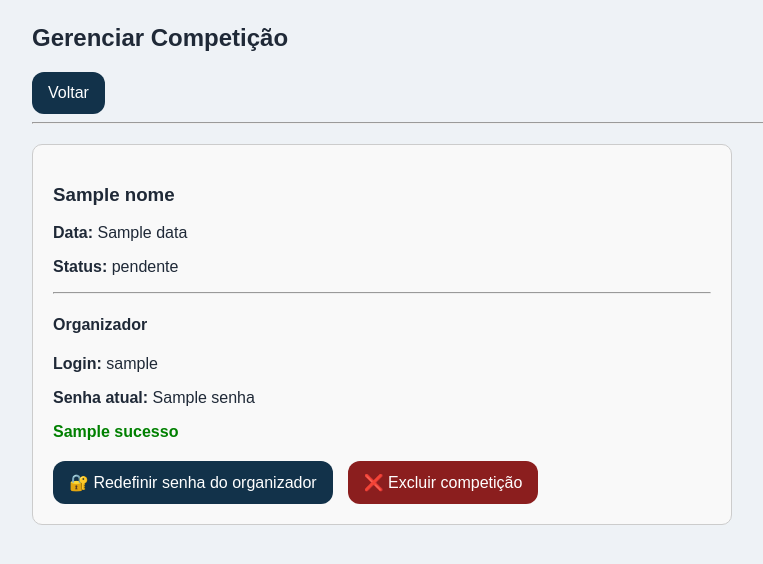
After one commit to thalismaschio90-wq/volei-sistema-web, a Flask app: template templates/gerenciar_competicao_superadmin.html in a window 1280 px wide. The commit adds this page. Shown: the top 564 px of the page, without its empty margins (24-787 px from the left). Run offline with Flask 3, Linux system fonts and the light colour scheme; the template is opened without the code that fills it: most values are stand-ins (such as "Sample title", 1, 10 or a date in 2020).

Commit message:
mensagem7845

```diff
--- a/app.py
+++ b/app.py
@@ -83,6 +83,42 @@ def gerar_login_organizador(nome_competicao, usuarios_existentes):
     return login
 
 
+def gerar_chave_equipe(nome_equipe, competicao_vinculada, equipes_existentes):
+    base_nome = nome_equipe.strip().lower()
+    caracteres_invalidos = ".,;:/\\|!?@#$%¨&*()[]{}=+´`~^'\""
+    for c in caracteres_invalidos:
+        base_nome = base_nome.replace(c, "")
+    base_nome = base_nome.replace("-", " ")
+    base_nome = "_".join(base_nome.split())
+
+    base_comp = (competicao_vinculada or "sem_competicao").strip().lower()
+    for c in caracteres_invalidos:
+        base_comp = base_comp.replace(c, "")
+    base_comp = base_comp.replace("-", " ")
+    base_comp = "_".join(base_comp.split())
+
+    chave_base = f"{base_nome}__{base_comp}"
+    chave = chave_base
+    contador = 1
+
+    while chave in equipes_existentes:
+        chave = f"{chave_base}_{contador}"
+        contador += 1
+
+    return chave
+
+
+def nome_equipe_por_chave(dados, chave_equipe):
+    if not chave_equipe:
+        return None
+
+    equipe = dados.get("equipes", {}).get(chave_equipe)
+    if equipe:
+        return equipe.get("nome", chave_equipe)
+
+    return chave_equipe
+
+
 def garantir_estrutura_dados(dados):
     if not dados or not isinstance(dados, dict):
         dados = {}
@@ -111,6 +147,8 @@ def garantir_estrutura_dados(dados):
             usuario["equipe"] = None
         if "competicao_vinculada" not in usuario:
             usuario["competicao_vinculada"] = ""
+        if "acesso_ate" not in usuario:
+            usuario["acesso_ate"] = ""
 
     return dados
 
@@ -269,9 +307,9 @@ def minha_conta():
             else:
                 dados["usuarios"][novo_login] = dados["usuarios"].pop(login_atual)
 
-                nome_eq = dados["usuarios"][novo_login].get("equipe")
-                if nome_eq and nome_eq in dados.get("equipes", {}):
-                    dados["equipes"][nome_eq]["login"] = novo_login
+                chave_eq = dados["usuarios"][novo_login].get("equipe")
+                if chave_eq and chave_eq in dados.get("equipes", {}):
+                    dados["equipes"][chave_eq]["login"] = novo_login
 
                 for _, comp in dados.get("competicoes", {}).items():
                     organizador = comp.get("organizador", {})
@@ -302,9 +340,9 @@ def minha_conta():
             else:
                 dados["usuarios"][login_atual]["senha"] = nova_senha
 
-                nome_eq = dados["usuarios"][login_atual].get("equipe")
-                if nome_eq and nome_eq in dados.get("equipes", {}):
-                    dados["equipes"][nome_eq]["senha"] = nova_senha
+                chave_eq = dados["usuarios"][login_atual].get("equipe")
+                if chave_eq and chave_eq in dados.get("equipes", {}):
+                    dados["equipes"][chave_eq]["senha"] = nova_senha
 
                 for _, comp in dados.get("competicoes", {}).items():
                     organizador = comp.get("organizador", {})
@@ -333,7 +371,6 @@ def usuarios():
     if not exige_login():
         return redirect(url_for("login"))
 
-    # AGORA SÓ ORGANIZADOR PODE GERENCIAR USUÁRIOS
     if not exige_perfil(["organizador"]):
         return redirect(url_for("index"))
 
@@ -346,7 +383,9 @@ def usuarios():
 
     for login, usuario in dados["usuarios"].items():
         if usuario.get("competicao_vinculada", "") == competicao_vinculada:
-            usuarios_filtrados[login] = usuario
+            usuario_copia = dict(usuario)
+            usuario_copia["equipe_nome_exibicao"] = nome_equipe_por_chave(dados, usuario.get("equipe"))
+            usuarios_filtrados[login] = usuario_copia
 
     return render_template("usuarios.html", usuarios=usuarios_filtrados)
 
@@ -356,7 +395,6 @@ def novo_usuario():
     if not exige_login():
         return redirect(url_for("login"))
 
-    # AGORA SÓ ORGANIZADOR PODE CRIAR USUÁRIOS
     if not exige_perfil(["organizador"]):
         return redirect(url_for("index"))
 
@@ -405,7 +443,6 @@ def editar_usuario(login_usuario):
     if not exige_login():
         return redirect(url_for("login"))
 
-    # AGORA SÓ ORGANIZADOR EDITA USUÁRIOS OPERACIONAIS
     if not exige_perfil(["organizador"]):
         return redirect(url_for("index"))
 
@@ -478,9 +515,9 @@ def equipes():
         competicao_vinculada = usuario_atual.get("competicao_vinculada", "")
         equipes_filtradas = {}
 
-        for nome, equipe in lista_equipes.items():
+        for chave, equipe in lista_equipes.items():
             if equipe.get("competicao_vinculada", "") == competicao_vinculada:
-                equipes_filtradas[nome] = equipe
+                equipes_filtradas[chave] = equipe
 
         lista_equipes = equipes_filtradas
 
@@ -492,7 +529,7 @@ def nova_equipe():
     if not exige_login():
         return redirect(url_for("login"))
 
-    if not exige_perfil(["superadmin", "organizador"]):
+    if not exige_perfil(["organizador"]):
         return redirect(url_for("index"))
 
     erro = None
@@ -505,43 +542,46 @@ def nova_equipe():
 
         if not nome:
             erro = "O nome da equipe é obrigatório."
-        elif nome in dados.get("equipes", {}):
-            erro = "Equipe já existe."
         else:
-            login = gerar_login_equipe(nome, dados["usuarios"])
-            senha = gerar_senha()
+            usuario_atual = dados["usuarios"].get(nome_usuario_atual(), {})
+            competicao_vinculada = usuario_atual.get("competicao_vinculada", "")
 
-            competicao_vinculada = ""
-            if perfil_atual() == "organizador":
-                usuario_atual = dados["usuarios"].get(nome_usuario_atual(), {})
-                competicao_vinculada = usuario_atual.get("competicao_vinculada", "")
+            for equipe in dados.get("equipes", {}).values():
+                if equipe.get("nome") == nome and equipe.get("competicao_vinculada") == competicao_vinculada:
+                    erro = "Já existe uma equipe com esse nome nesta competição."
+                    break
 
-            dados["equipes"][nome] = {
-                "nome": nome,
-                "login": login,
-                "senha": senha,
-                "atletas": [],
-                "competicao_vinculada": competicao_vinculada
-            }
+            if not erro:
+                login = gerar_login_equipe(nome, dados["usuarios"])
+                senha = gerar_senha()
+                chave_equipe = gerar_chave_equipe(nome, competicao_vinculada, dados["equipes"])
 
-            dados["usuarios"][login] = {
-                "nome": nome,
-                "senha": senha,
-                "perfil": "equipe",
-                "ativo": True,
-                "equipe": nome,
-                "acesso_ate": "",
-                "competicao_vinculada": competicao_vinculada
-            }
+                dados["equipes"][chave_equipe] = {
+                    "nome": nome,
+                    "login": login,
+                    "senha": senha,
+                    "atletas": [],
+                    "competicao_vinculada": competicao_vinculada
+                }
 
-            salvar_dados(dados)
+                dados["usuarios"][login] = {
+                    "nome": nome,
+                    "senha": senha,
+                    "perfil": "equipe",
+                    "ativo": True,
+                    "equipe": chave_equipe,
+                    "acesso_ate": "",
+                    "competicao_vinculada": competicao_vinculada
+                }
 
-            sucesso = "Equipe criada."
-            dados_gerados = {
-                "nome_equipe": nome,
-                "login": login,
-                "senha": senha
-            }
+                salvar_dados(dados)
+
+                sucesso = "Equipe criada."
+                dados_gerados = {
+                    "nome_equipe": nome,
+                    "login": login,
+                    "senha": senha
+                }
 
     return render_template(
         "nova_equipe.html",
@@ -560,12 +600,12 @@ def meu_time():
         return redirect(url_for("login"))
 
     dados = garantir_estrutura_dados(obter_dados())
-    nome_equipe = equipe_atual()
+    chave_equipe = equipe_atual()
 
-    if not nome_equipe or nome_equipe not in dados.get("equipes", {}):
+    if not chave_equipe or chave_equipe not in dados.get("equipes", {}):
         return redirect(url_for("logout"))
 
-    equipe = dados["equipes"][nome_equipe]
+    equipe = dados["equipes"][chave_equipe]
     erro = None
     sucesso = None
 
@@ -643,11 +683,11 @@ def aprovacoes():
 
     if request.method == "POST":
         acao = request.form.get("acao", "").strip()
-        equipe_nome = request.form.get("equipe", "").strip()
+        equipe_chave = request.form.get("equipe", "").strip()
         cpf = request.form.get("cpf", "").strip()
 
-        if equipe_nome in dados.get("equipes", {}):
-            atletas = dados["equipes"][equipe_nome].get("atletas", [])
+        if equipe_chave in dados.get("equipes", {}):
+            atletas = dados["equipes"][equipe_chave].get("atletas", [])
 
             if acao in ["aprovar", "rejeitar"]:
                 for atleta in atletas:
@@ -677,9 +717,9 @@ def aprovacoes():
         competicao_vinculada = usuario_atual.get("competicao_vinculada", "")
         equipes_filtradas = {}
 
-        for nome, equipe in equipes_exibidas.items():
+        for chave, equipe in equipes_exibidas.items():
             if equipe.get("competicao_vinculada", "") == competicao_vinculada:
-                equipes_filtradas[nome] = equipe
+                equipes_filtradas[chave] = equipe
 
         equipes_exibidas = equipes_filtradas
 
@@ -793,6 +833,121 @@ def nova_competicao():
     )
 
 
+@app.route("/competicoes/editar/<nome>", methods=["GET", "POST"])
+def editar_competicao(nome):
+    if not exige_login():
+        return redirect(url_for("login"))
+
+    if not exige_perfil(["organizador"]):
+        return redirect(url_for("index"))
+
+    dados = garantir_estrutura_dados(obter_dados())
+
+    usuario = dados["usuarios"].get(nome_usuario_atual(), {})
+    if usuario.get("competicao_vinculada") != nome:
+        return redirect(url_for("index"))
+
+    competicao = dados["competicoes"].get(nome)
+    if not competicao:
+        return redirect(url_for("competicoes"))
+
+    erro = None
+    sucesso = None
+
+    if request.method == "POST":
+        competicao["dados"]["cidade"] = request.form.get("cidade", "").strip()
+        competicao["dados"]["ginasio"] = request.form.get("ginasio", "").strip()
+        competicao["dados"]["categoria"] = request.form.get("categoria", "").strip()
+        competicao["dados"]["sexo"] = request.form.get("sexo", "").strip()
+        competicao["dados"]["divisao"] = request.form.get("divisao", "").strip()
+
+        if competicao.get("status") == "pendente":
+            competicao["status"] = "em_configuracao"
+
+        salvar_dados(dados)
+        sucesso = "Dados salvos com sucesso."
+
+    return render_template(
+        "editar_competicao.html",
+        competicao=competicao,
+        nome=nome,
+        erro=erro,
+        sucesso=sucesso
+    )
+
+
+@app.route("/competicoes/gerenciar/<nome>", methods=["GET", "POST"])
+def gerenciar_competicao_superadmin(nome):
+    if not exige_login():
+        return redirect(url_for("login"))
+
+    if not exige_perfil(["superadmin"]):
+        return redirect(url_for("index"))
+
+    dados = garantir_estrutura_dados(obter_dados())
+    competicao = dados.get("competicoes", {}).get(nome)
+
+    if not competicao:
+        return redirect(url_for("competicoes"))
+
+    erro = None
+    sucesso = None
+    organizador_login = competicao.get("organizador_login", "")
+    organizador = dados.get("usuarios", {}).get(organizador_login, {})
+
+    if request.method == "POST":
+        acao = request.form.get("acao", "").strip()
+
+        if acao == "redefinir_senha":
+            nova_senha = gerar_senha()
+
+            if organizador_login in dados["usuarios"]:
+                dados["usuarios"][organizador_login]["senha"] = nova_senha
+
+            competicao.setdefault("organizador", {})
+            competicao["organizador"]["login"] = organizador_login
+            competicao["organizador"]["senha"] = nova_senha
+
+            salvar_dados(dados)
+            sucesso = f"Senha do organizador redefinida com sucesso. Nova senha: {nova_senha}"
+            organizador = dados.get("usuarios", {}).get(organizador_login, {})
+
+        elif acao == "excluir_competicao":
+            usuarios_para_excluir = []
+            for login, usuario in dados.get("usuarios", {}).items():
+                if usuario.get("competicao_vinculada", "") == nome:
+                    usuarios_para_excluir.append(login)
+
+            equipes_para_excluir = []
+            for chave_equipe, equipe in dados.get("equipes", {}).items():
+                if equipe.get("competicao_vinculada", "") == nome:
+                    equipes_para_excluir.append(chave_equipe)
+
+            for login in usuarios_para_excluir:
+                if login in dados["usuarios"]:
+                    del dados["usuarios"][login]
+
+            for chave_equipe in equipes_para_excluir:
+                if chave_equipe in dados["equipes"]:
+                    del dados["equipes"][chave_equipe]
+
+            if nome in dados.get("competicoes", {}):
+                del dados["competicoes"][nome]
+
+            salvar_dados(dados)
+            return redirect(url_for("competicoes"))
+
+    return render_template(
+        "gerenciar_competicao_superadmin.html",
+        competicao=competicao,
+        nome=nome,
+        organizador_login=organizador_login,
+        organizador=organizador,
+        erro=erro,
+        sucesso=sucesso
+    )
+
+
 # =========================================================
 # PRAZOS
 # =========================================================
@@ -843,19 +998,19 @@ def listagem_oficial():
         competicao_vinculada = usuario_atual.get("competicao_vinculada", "")
         equipes_base = {}
 
-        for nome_eq, equipe in dados.get("equipes", {}).items():
+        for chave_eq, equipe in dados.get("equipes", {}).items():
             if equipe.get("competicao_vinculada", "") == competicao_vinculada:
-                equipes_base[nome_eq] = equipe
+                equipes_base[chave_eq] = equipe
 
-    for nome_eq, equipe in equipes_base.items():
+    for _, equipe in equipes_base.items():
         atletas_aprovados = [
             atleta for atleta in equipe.get("atletas", [])
             if atleta.get("status") == "aprovado"
         ]
 
         if atletas_aprovados:
-            equipes_filtradas[nome_eq] = {
-                "nome": nome_eq,
+            equipes_filtradas[equipe.get("nome", "Equipe")] = {
+                "nome": equipe.get("nome", "Equipe"),
                 "atletas": atletas_aprovados
             }
 
--- /dev/null
+++ b/templates/gerenciar_competicao_superadmin.html
@@ -0,0 +1,53 @@
+{% extends "base.html" %}
+
+{% block conteudo %}
+<h2>Gerenciar Competição</h2>
+
+<a class="botao" href="{{ url_for('competicoes') }}">Voltar</a>
+
+<hr>
+
+<div style="
+    border:1px solid #ccc;
+    padding:20px;
+    border-radius:10px;
+    background:#f9f9f9;
+    max-width:700px;
+    margin-top:20px;
+">
+    <h3>{{ nome }}</h3>
+
+    <p><strong>Data:</strong> {{ competicao.get("data", "-") }}</p>
+    <p><strong>Status:</strong> {{ competicao.get("status", "-") }}</p>
+
+    <hr>
+
+    <h4>Organizador</h4>
+    <p><strong>Login:</strong> {{ organizador_login }}</p>
+    <p><strong>Senha atual:</strong> {{ organizador.get("senha", "-") }}</p>
+
+    {% if sucesso %}
+        <p style="color: green; font-weight: bold;">{{ sucesso }}</p>
+    {% endif %}
+
+    {% if erro %}
+        <p style="color: red; font-weight: bold;">{{ erro }}</p>
+    {% endif %}
+
+    <div style="margin-top:20px; display:flex; gap:15px; flex-wrap:wrap;">
+        <form method="POST">
+            <input type="hidden" name="acao" value="redefinir_senha">
+            <button type="submit" class="botao">
+                🔐 Redefinir senha do organizador
+            </button>
+        </form>
+
+        <form method="POST" onsubmit="return confirm('Tem certeza que deseja excluir esta competição? Essa ação apagará organizador, equipes e usuários vinculados.');">
+            <input type="hidden" name="acao" value="excluir_competicao">
+            <button type="submit" class="botao" style="background:#8b1e1e;">
+                ❌ Excluir competição
+            </button>
+        </form>
+    </div>
+</div>
+{% endblock %}
```
Also changed, not shown: templates/competicoes.html (+35 -23 lines), templates/editar_competicao.html (added, +47 -0 lines).
